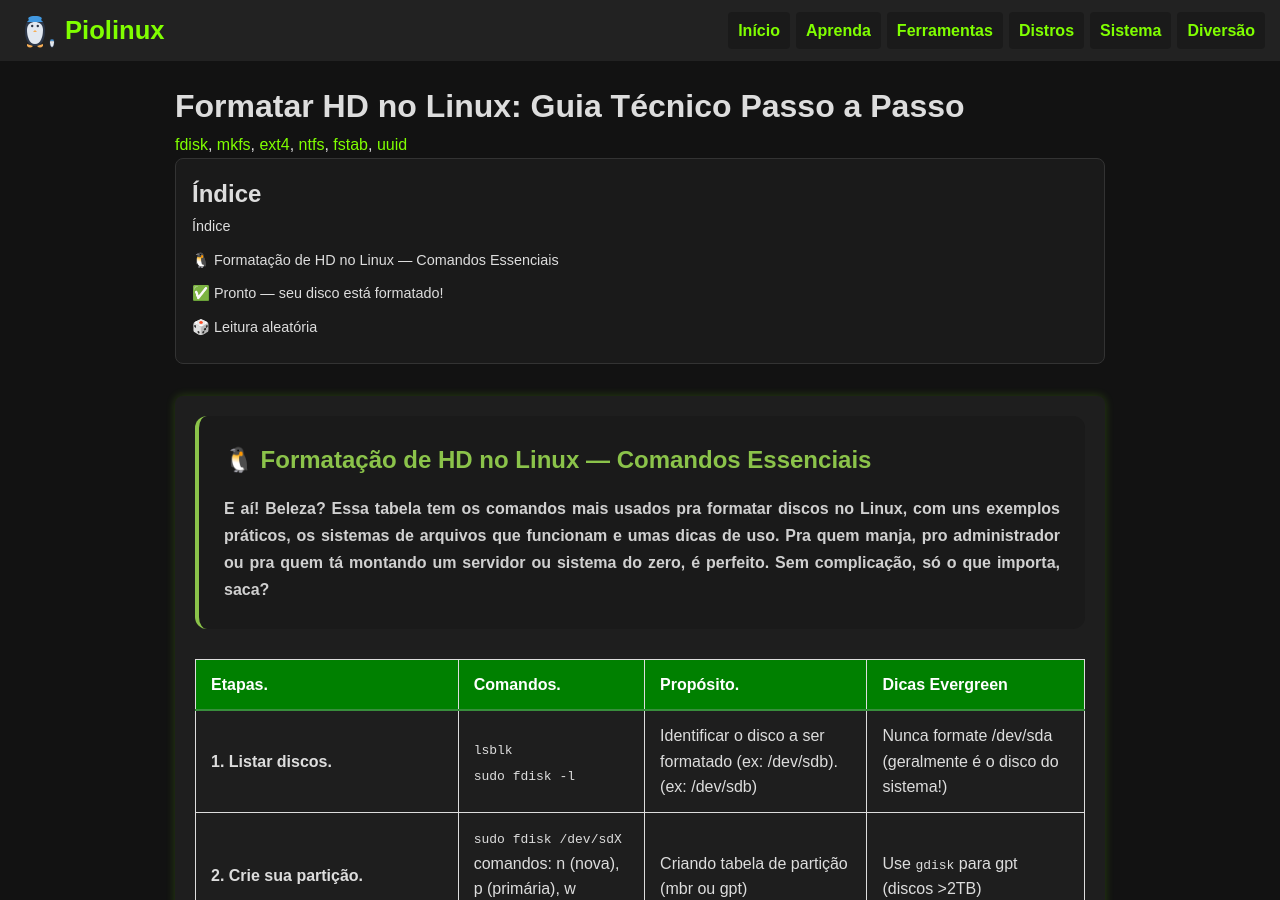
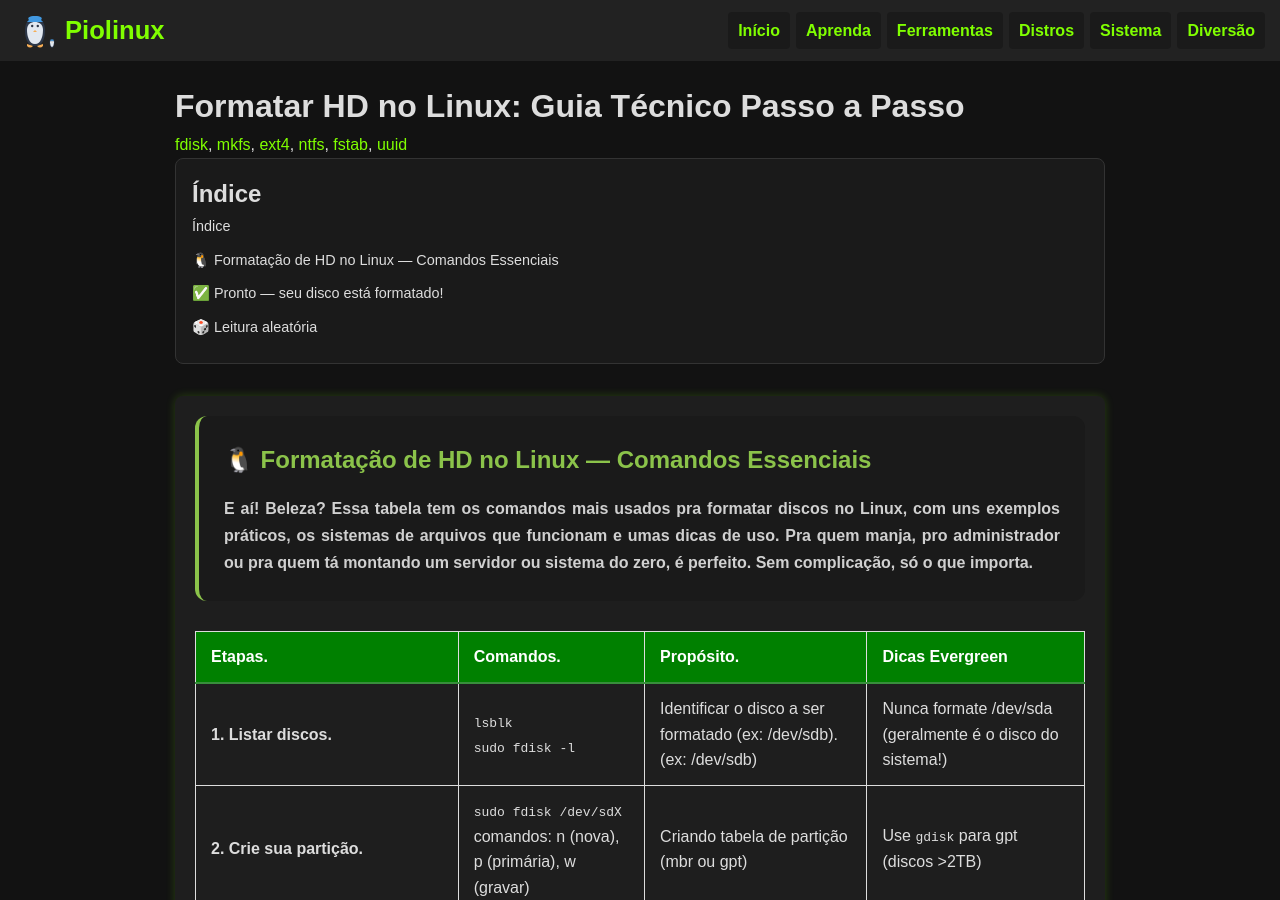
Before and after one commit to Piolinux/piolinux-site, a Jekyll site: the page built from _pages/formatar-hd-no-linux-guia-tecnico-passo-a-passo.md, in a window 1280 px wide and 900 px high. Built offline with Jekyll 4.4.1, drawn with Linux system fonts in a browser that asks for light colours.

Commit message:
Update formatar-hd-no-linux-guia-tecnico-passo-a-passo.md

```diff
--- a/_pages/formatar-hd-no-linux-guia-tecnico-passo-a-passo.md
+++ b/_pages/formatar-hd-no-linux-guia-tecnico-passo-a-passo.md
@@ -17,7 +17,7 @@ tags: [fdisk, mkfs, ext4, ntfs, fstab, uuid]
  <div class="intro-section" style="background: #1a1a1a; padding: 25px; border-radius: 12px; border-left: 4px solid #8bc34a; margin-bottom: 30px;">
     <h2 style="color: #8bc34a; margin: 0 0 15px 0; font-size: 1.5em;">🐧 Formatação de HD no Linux — Comandos Essenciais</h2>
     <p style="color: #d0d0d0; line-height: 1.7; margin: 0;">
-      <strong>  E aí! Beleza? Essa tabela tem os comandos mais usados pra formatar discos no Linux, com uns exemplos práticos, os sistemas de arquivos que funcionam e umas dicas de uso. Pra quem manja, pro administrador ou pra quem tá montando um servidor ou sistema do zero, é perfeito. Sem complicação, só o que importa, saca?</strong>
+      <strong>  E aí! Beleza? Essa tabela tem os comandos mais usados pra formatar discos no Linux, com uns exemplos práticos, os sistemas de arquivos que funcionam e umas dicas de uso. Pra quem manja, pro administrador ou pra quem tá montando um servidor ou sistema do zero, é perfeito. Sem complicação, só o que importa.</strong>
     </p>
 </div>
 
```
